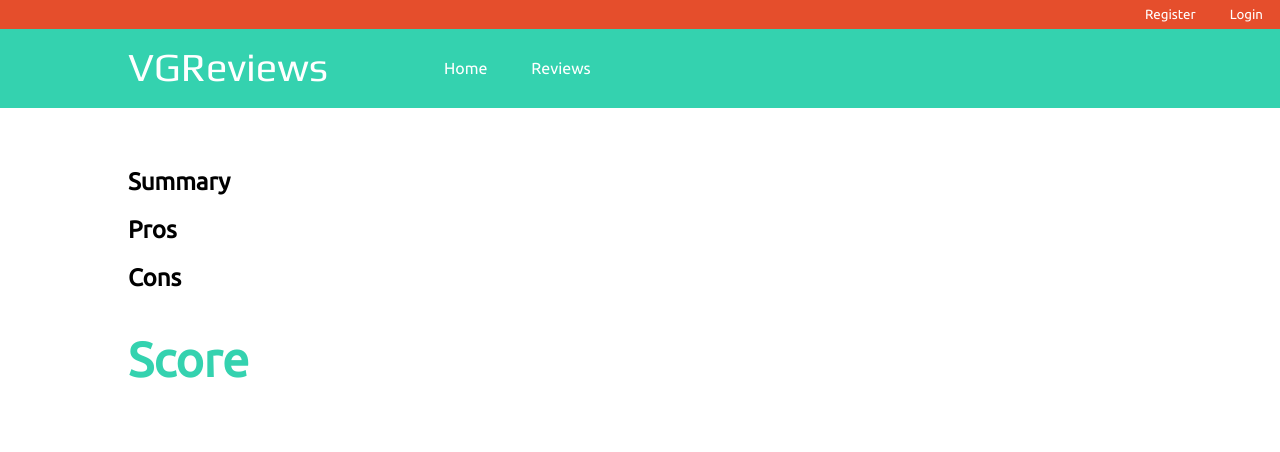
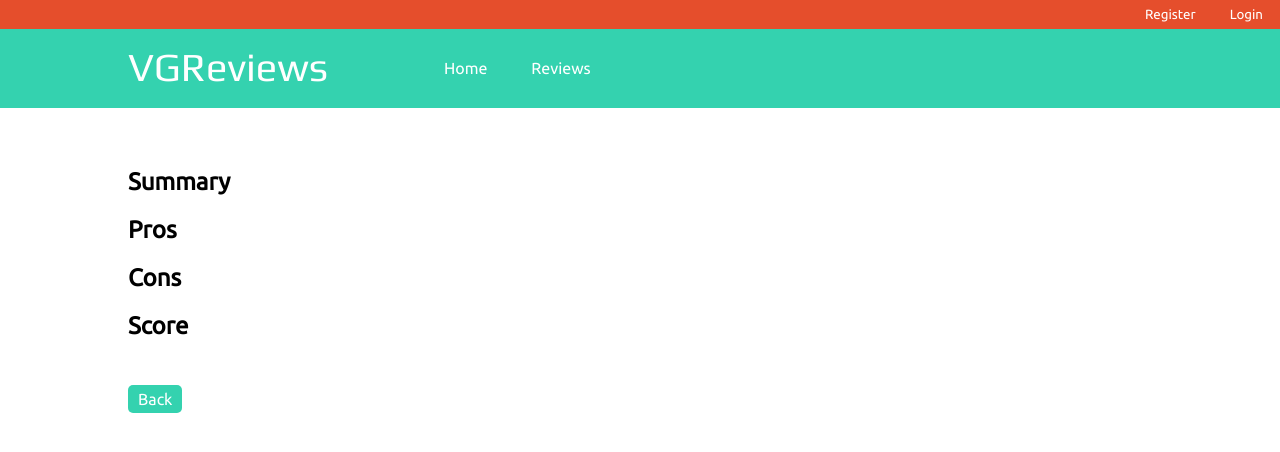
Before and after one commit to jli-hashrocket/vgreviews_django, a Django app: template apps/reviews/templates/reviews/review_detail.html in a window 1280 px wide. Shown: the top 452 px of the page. Run offline with Django 3.2, Linux system fonts and the light colour scheme; the template is opened without the code that fills it, so the values that code supplies are empty; parts of the project's set-up code (start-up, migrations or seed data) failed here and were passed over.

Commit message:
added back button for reviews

```diff
--- a/apps/reviews/static/reviews/css/main.css
+++ b/apps/reviews/static/reviews/css/main.css
@@ -76,6 +76,11 @@ nav {
   width: 80%;
   margin: 60px auto 60px;
 }
+
+.review_container {
+  margin-bottom: 50px;
+}
+
 #main-nav li {
   display:inline-block;
   margin: 0 10px;
@@ -127,6 +132,18 @@ button, input[type="submit"] {
 
 }
 
+a.back {
+  color: #ffffff;
+  transition: background-color 0.5s ease;
+  -webkit-transition: background-color 0.5s ease;
+  background-color: #34d2af;
+  border-radius: 5px;
+  padding: 5px 10px;
+  width: 50px;
+
+
+}
+
 .active:hover {
   cursor: pointer;
   background-color: #949494
--- a/apps/reviews/templates/reviews/review_detail.html
+++ b/apps/reviews/templates/reviews/review_detail.html
@@ -1,13 +1,14 @@
 {% extends "reviews/base.html" %}
 
 {% block content %}
+<div class="review_container">
   <h1>{{ review.title }} </h1>
 
-<div class="summary">
+  <div>
     <h2>Summary</h2>
     {{ review.summary }}
   </div>
-<div class="pros">
+  <div>
     <h2>Pros</h2>
     <ul>
       {% for pro in pros %}
@@ -15,7 +16,7 @@
       {% endfor %}
     </ul>
   </div>
-<div class="cons">
+  <div>
     <h2>Cons</h2>
     <ul>
       {% for con in cons %}
@@ -23,8 +24,10 @@
       {% endfor %}
     </ul>
   </div>
-<div class="score">
+  <div>
     <h2>Score</h2>
     {{ review.score }}
   </div>
+</div>
+<a class="back" href="{% url 'reviews:review_list' %}">Back</a>
 {% endblock %}
```
Lines whose indentation alone changed are shown as unchanged.
